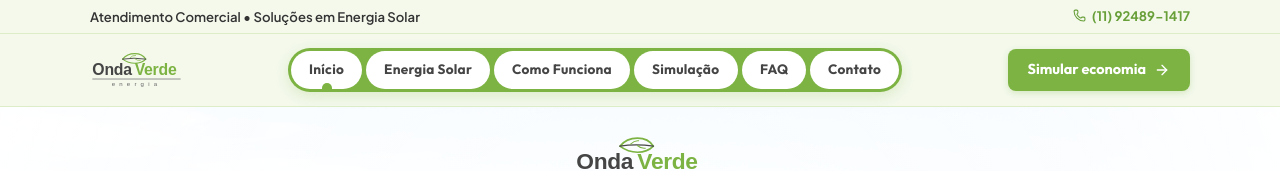
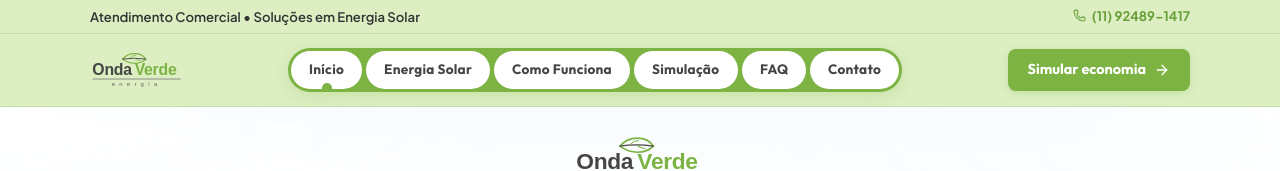
Before and after one commit to carolzinh427-beep/solarloo, a React (Vite) app: page / in a window 1280 px wide. Shown: the top 171 px of the page. Built offline with nearby package versions, Linux system fonts and the light colour scheme.

Commit message:
Enhance green-light background visibility above Hero and in HowItWorks section

```diff
--- a/src/components/HowItWorks.jsx
+++ b/src/components/HowItWorks.jsx
@@ -90,7 +90,7 @@ export default function HowItWorks() {
 
       <style>{`
         #how-it-works {
-          background-color: #F4F9EC !important;
+          background-color: var(--green-light, #DCEEC2) !important;
         }
 
         .stepper-wrapper {
--- a/src/index.css
+++ b/src/index.css
@@ -6,8 +6,8 @@
   /* Official Brand Colors */
   --green-primary: #7CB342;
   --green-hover: #689F38;
-  --green-light: #F4F9EC;
-  --green-border: #DCEDC8;
+  --green-light: #DCEEC2;
+  --green-border: #C5E1A5;
 
   --charcoal-primary: #333333;
   --charcoal-dark: #222222;
@@ -15,7 +15,7 @@
 
   /* Neutral Palette: White, Black, Gray, Light Green */
   --bg-main: #FFFFFF;
-  --bg-subtle: #F4F9EC;
+  --bg-subtle: #DCEEC2;
   --bg-surface: #FFFFFF;
 
   --text-title: #222222;
```
